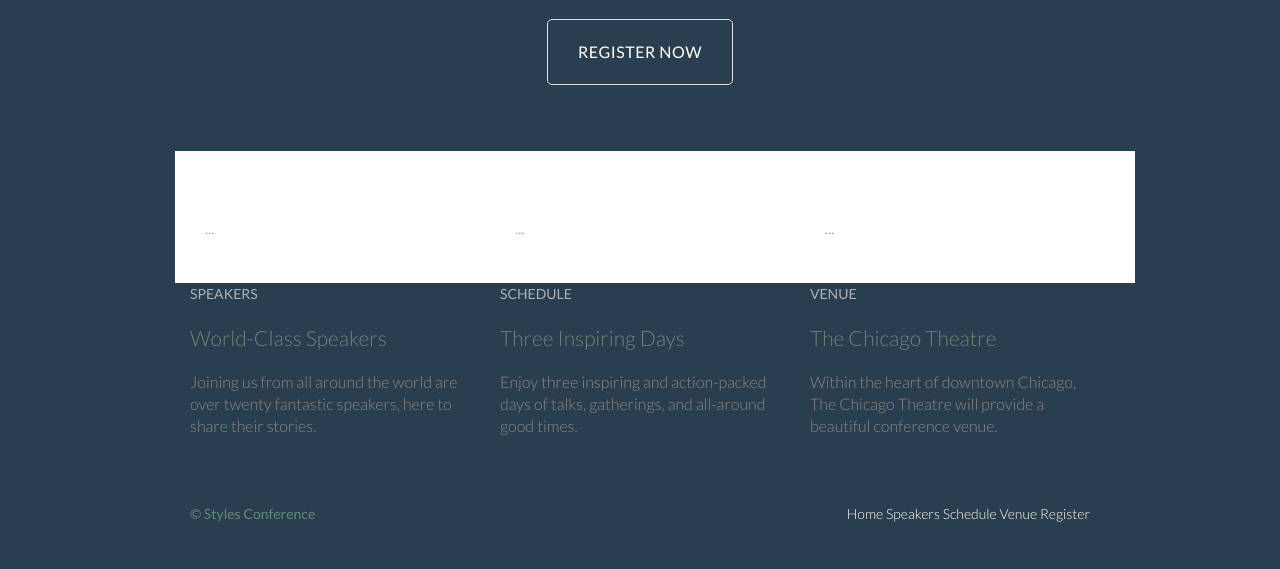
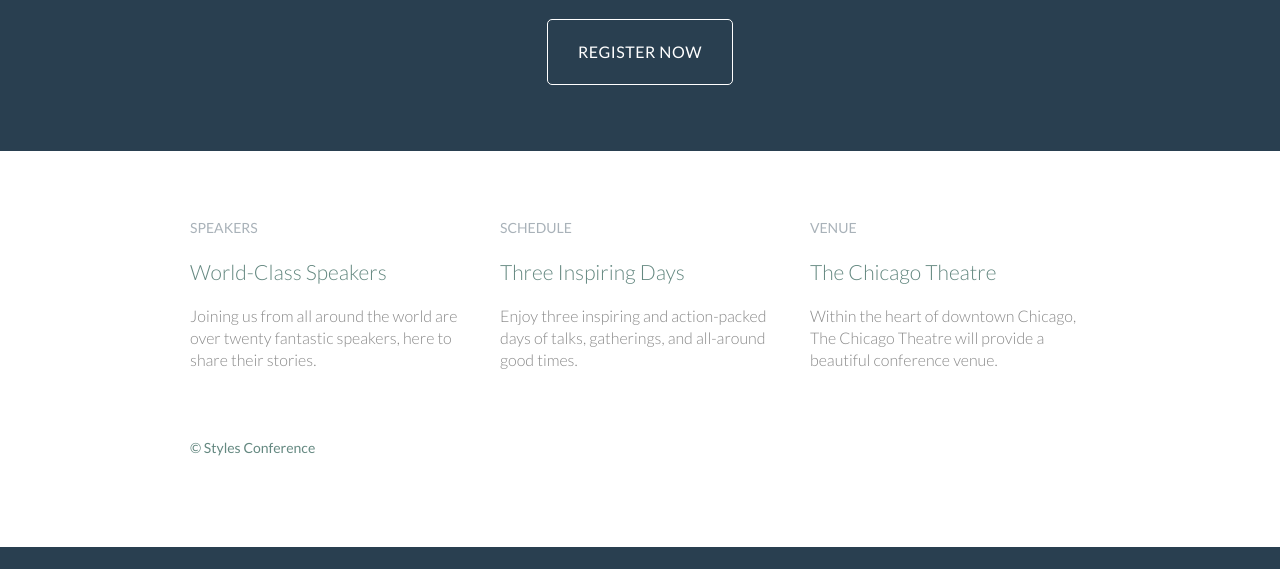
Before and after one commit to 246159/styles-conference, a plain HTML site: page index.html in a window 1280 px wide. Shown: the part 333-902 px from the top of the page. After the commit the page ends 880 px from the top, so only its background shows below. Drawn offline with Linux system fonts and the light colour scheme.

Commit message:
commit
.

```diff
--- a/assets/stylesheets/main.css
+++ b/assets/stylesheets/main.css
@@ -54,10 +54,9 @@ table {
 */
 
 body {
+  background: #293f50;
   color: #888;
   font: 300 16px/22px "Lato", "Open Sans", "Helvetica Neue", Helvetica, Arial, sans-serif;
-  background: #293f50;
-
 }
 
 /*
@@ -118,6 +117,7 @@ body {
   clear: both;
   *zoom: 1;
 }
+
 /*
   ========================================
   Rows
@@ -129,6 +129,7 @@ body {
   min-width: 960px;
   padding: 66px 0 44px 0;
 }
+
 /*
   ========================================
   Typography
@@ -203,14 +204,14 @@ p a {
   border-radius: 5px;
   color: #fff;
   cursor: pointer;
-  display: inline-block;
   font-weight: 400;
   letter-spacing: .5px;
+  text-transform: uppercase;
+  display: inline-block;
   margin: 0;
-  text-transform: uppercase;
 }
 .btn-alt {
-  border: 1px solid #dfe2e5;
+  border: 1px solid #fff;
   padding: 10px 30px;
 }
 .btn-alt:hover {
@@ -279,7 +280,7 @@ p a {
 */
 
 .hero {
-  color: #fff;
+  color:#fff;
   line-height: 44px;
   padding: 22px 80px 66px 80px;
   text-align: center;
--- a/index.html
+++ b/index.html
@@ -43,31 +43,9 @@
     </section>
 
     <!-- Teasers -->
+    <section class="row">
 
-    <section class="grid">
-      <section class="row">
-        <div class="grid">
-
-          <!-- Speakers -->
-
-          <section class="teaser col-1-3">
-            ...
-          </section><!--
-
-          Schedule
-
-          --><section class="teaser col-1-3">
-            ...
-          </section><!--
-
-          Venue
-
-          --><section class="teaser col-1-3">
-            ...
-          </section>
-
-        </div>
-      </section>
+      <section class="grid">
 
       <!-- Speakers -->
 
```
